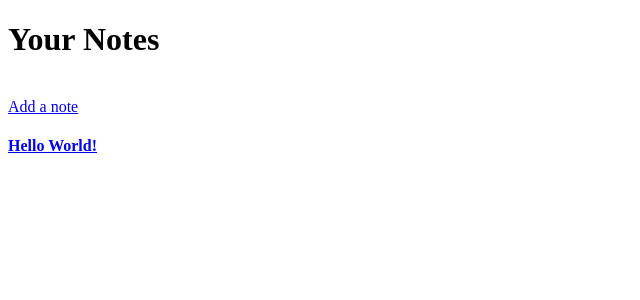
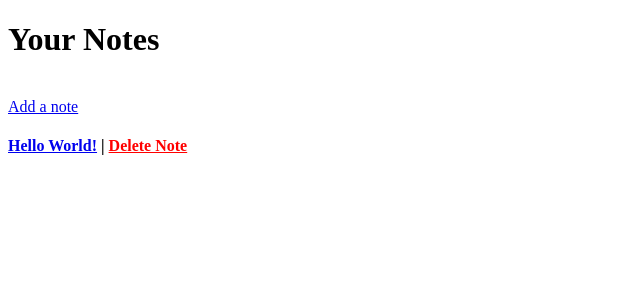
Before and after one commit to adityaKrishan651/code-jam-project, a Flask app: page /notes in a window 1280 px wide. Shown: the part 70-370 px from the top of the page, without its empty margins (0-640 px from the left). Run offline with Flask 2, Linux system fonts and the light colour scheme; data comes from the database, SQL or seed files in the repository; both versions use the stored data as it was after the commit.

Commit message:
added a delete note function

```diff
--- a/app.py
+++ b/app.py
@@ -52,6 +52,13 @@ def add_note():
         return redirect(url_for("notes"))
     return render_template("add_note.html")
 
+@app.route('/delete_note/<int:id>')
+def delete_note(id):
+    note = Note.query.filter_by(id=id).first()
+    db.session.delete(note)
+    db.session.commit()
+    return redirect(url_for("notes"))
+
 @app.route('/todo')
 def todo():
     #show all todo
--- a/templates/add_note.html
+++ b/templates/add_note.html
@@ -9,7 +9,7 @@
     <input type="text" name="title" required><br>
     <label for="content">Content: </label><br>
     <textarea name="content" cols="30" rows="10" required></textarea><br>
-    <input type="submit">
+    <input type="submit" value="Add">
 </form>
 
 {% endblock %}
--- a/templates/notes.html
+++ b/templates/notes.html
@@ -8,7 +8,7 @@
 <a href="/add_note">Add a note</a>
 
 {% for note in notes %}
-<h4><a href="{{ url_for('note', id=note.id) }}">{{ note.title }}</a></h4>
+<h4><a href="{{ url_for('note', id=note.id) }}">{{ note.title }}</a> | <a href="{{ url_for('delete_note', id=note.id) }}" style="color: red;">Delete Note</a></h4>
 {% endfor %}
 
 {% endblock %}
--- a/templates/todo.html
+++ b/templates/todo.html
@@ -8,7 +8,7 @@
     <form action="/add" method="POST" autocomplete="off">
         <div>
             <label for="task">Add Some Task: </label>
-            <input type="text" name="task"><br>
+            <input type="text" name="task" required><br>
             <button style="margin-top: 10px;">Add</button>
         </div>
     </form>
```
Also changed, not shown: db.sqlite.
